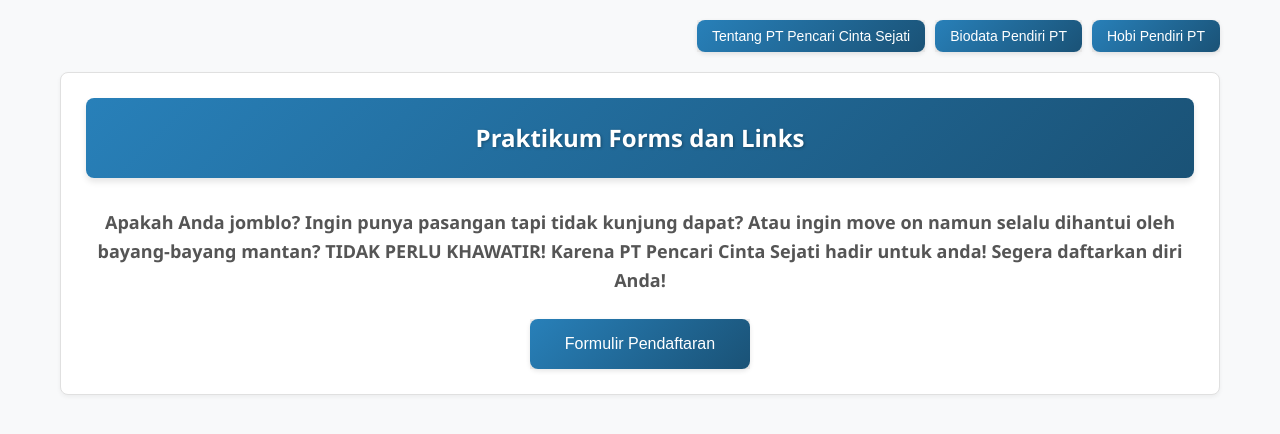
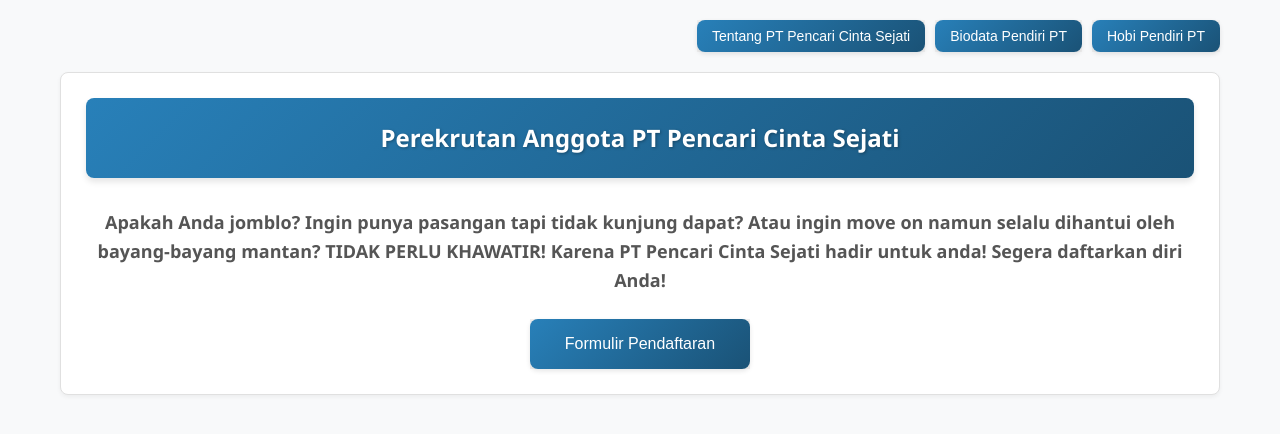
Before and after one commit to Mihaly24/Prak7_HTMLforms_20230140013, a plain HTML site: page index.html in a window 1280 px wide. Drawn offline with Linux system fonts and the light colour scheme.

Commit message:
ganti judul

```diff
--- a/index.html
+++ b/index.html
@@ -9,7 +9,7 @@
     </div>
     <section>
       <div class="box">
-        <h3>Praktikum Forms dan Links</h3>
+        <h3>Perekrutan Anggota PT Pencari Cinta Sejati</h3>
       </div>
       <p><strong>Apakah Anda jomblo? Ingin punya pasangan tapi tidak kunjung dapat? Atau ingin move on namun selalu dihantui oleh bayang-bayang mantan? TIDAK PERLU KHAWATIR! Karena PT Pencari Cinta Sejati hadir untuk anda! Segera daftarkan diri Anda!</strong></p>
       <div class="btn">
```
